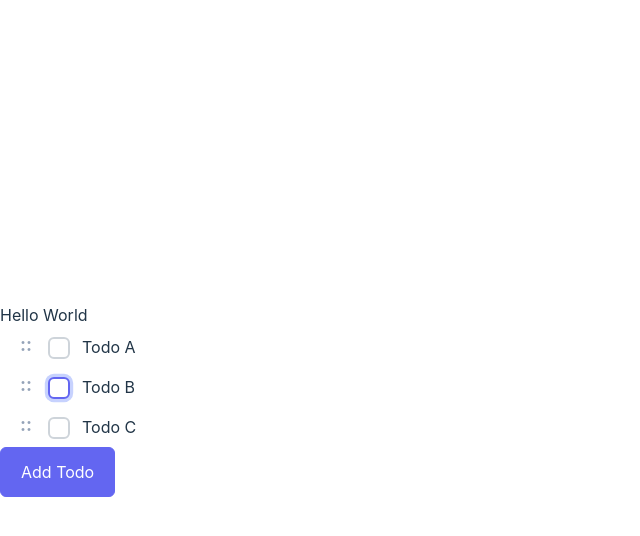
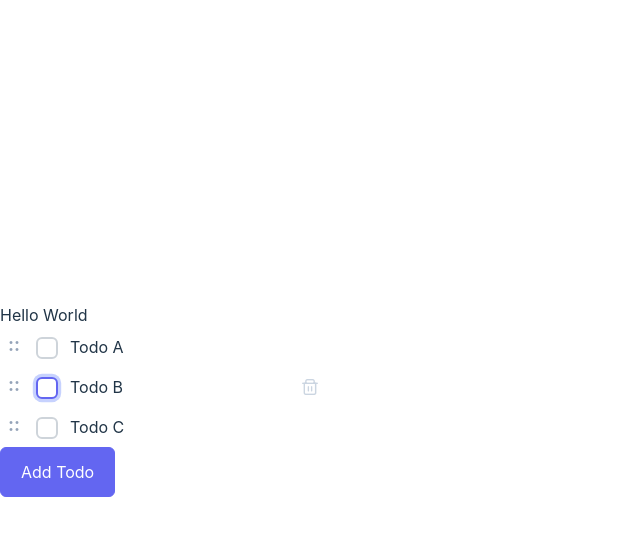
Before and after one commit to dev2820/daily-todo-list, a React (Vite) app in the folder daily-todo-list-web/: page / in a window 1280 px wide. Both pictures are taken after a click on the element 59 px from the left and 388 px from the top of the page. Shown: the top 536 px of the page, without its empty margins (0-640 px from the left). Built offline with nearby package versions, Linux system fonts and the light colour scheme.

Commit message:
feat/ add remove todo

```diff
--- a/daily-todo-list-web/src/App.tsx
+++ b/daily-todo-list-web/src/App.tsx
@@ -15,6 +15,7 @@ function App() {
         todo={todo}
         onDo={() => todoList.doit(id)}
         onUndo={() => todoList.undo(id)}
+        onRemove={() => todoList.removeTodo(id)}
         onChangeContent={(content: string) =>
           todoList.changeContent(id, content)
         }
--- a/daily-todo-list-web/src/components/Todo/TodoItem.tsx
+++ b/daily-todo-list-web/src/components/Todo/TodoItem.tsx
@@ -8,6 +8,7 @@ interface Props {
   todo: Todo;
   onDo?: () => void;
   onUndo?: () => void;
+  onRemove?: () => void;
   onChangeContent?: (content: string) => void;
   className?: string;
 }
@@ -16,10 +17,12 @@ export const TodoItem = ({
   todo,
   onDo,
   onUndo,
+  onRemove,
   onChangeContent,
   className,
 }: PropsWithChildren<Props>) => {
   const [content, setContent] = useState(todo.content);
+  const [isHover, setHover] = useState(false);
 
   const onDoneChange = () => {
     if (todo.done && onUndo) onUndo();
@@ -35,7 +38,11 @@ export const TodoItem = ({
   };
 
   return (
-    <div className={`${style()} ${className ?? ""}`}>
+    <div
+      className={`${style()} ${className ?? ""}`}
+      onMouseOver={() => setHover(true)}
+      onMouseLeave={() => setHover(false)}
+    >
       <Checkbox
         checked={todo.done}
         className={checkboxStyle()}
@@ -47,11 +54,15 @@ export const TodoItem = ({
         className={textStyle({ done: todo.done })}
         placeholder="Just Do It!"
       />
+      <i
+        onClick={onRemove}
+        className={`pi pi-trash ${removerStyle({ visible: isHover })}`}
+      ></i>
     </div>
   );
 };
 
-const style = cva(["w-full flex gap-x-3", "duration-200"]);
+const style = cva(["pr-3 w-full flex gap-x-3", "duration-200"]);
 const textStyle = cva([], {
   variants: {
     done: {
@@ -60,3 +71,20 @@ const textStyle = cva([], {
   },
 });
 const checkboxStyle = cva(["mt-[2px] items-start"]);
+const removerStyle = cva(
+  [
+    "mt-1",
+    "text-slate-300",
+    "hover:text-slate-400",
+    "duration-300",
+    "cursor-pointer",
+  ],
+  {
+    variants: {
+      visible: {
+        true: "opacity-1",
+        false: "opacity-0",
+      },
+    },
+  }
+);
--- a/daily-todo-list-web/src/components/Todo/TodoList.tsx
+++ b/daily-todo-list-web/src/components/Todo/TodoList.tsx
@@ -54,17 +54,19 @@ const _TodoList: React.ComponentClass<
 
 const TodoItem: React.ComponentClass<
   SortableElementProps & { children: JSX.Element }
-> = SortableElement(({ children }: { children: JSX.Element }) => (
-  <li className={style()}>
-    <DragHandle></DragHandle>
-    {children}
-  </li>
-));
+> = SortableElement(({ children }: { children: JSX.Element }) => {
+  return (
+    <li className={style()}>
+      <DragHandle></DragHandle>
+      {children}
+    </li>
+  );
+});
 
 const DragHandle = SortableHandle(() => <_DragHandle></_DragHandle>);
 
 const style = cva([
-  "py-2 px-3 rounded-md",
+  "py-2 rounded-md",
   "flex gap-x-2",
   "hover:bg-slate-200/50",
   "duration-200",
```
